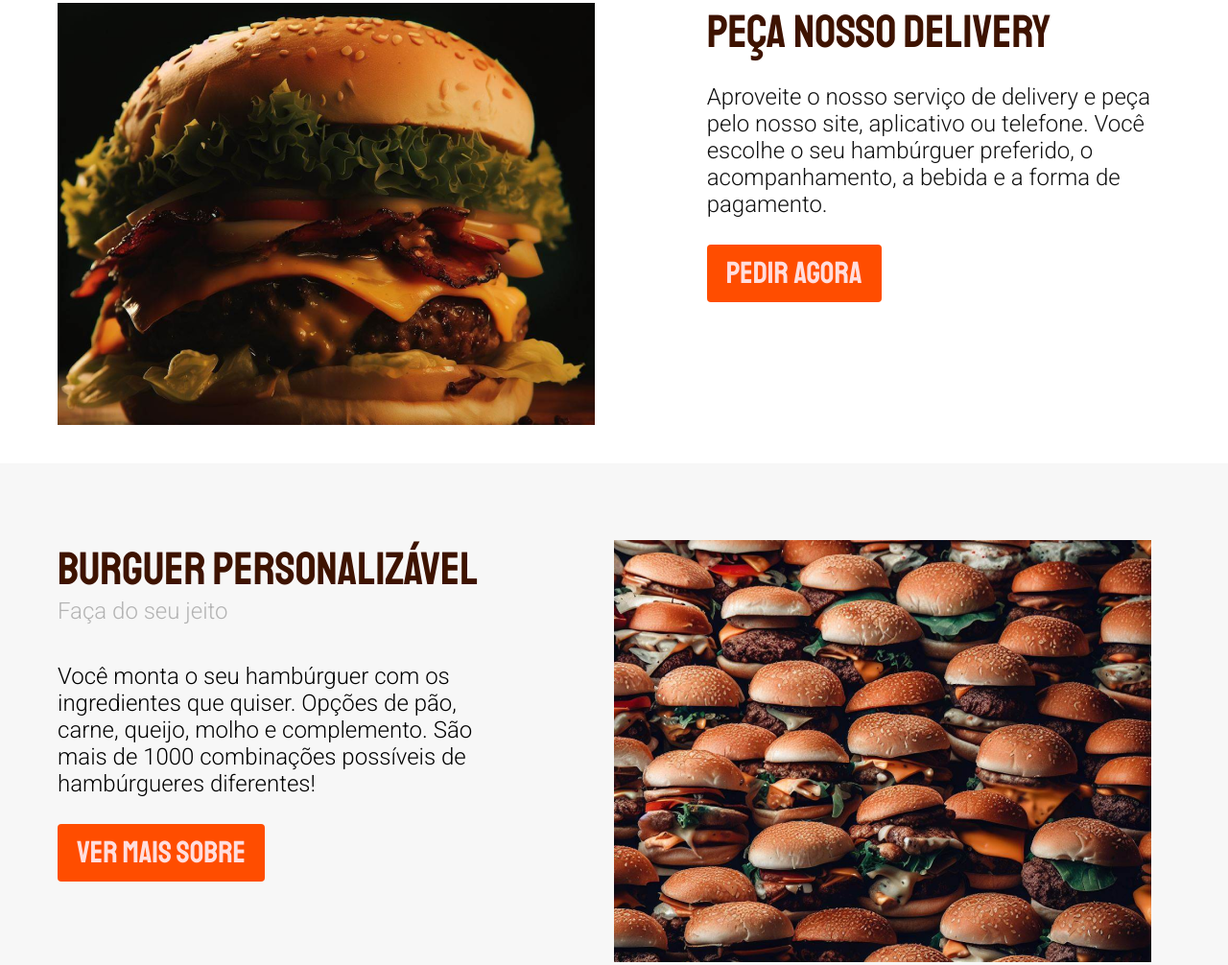
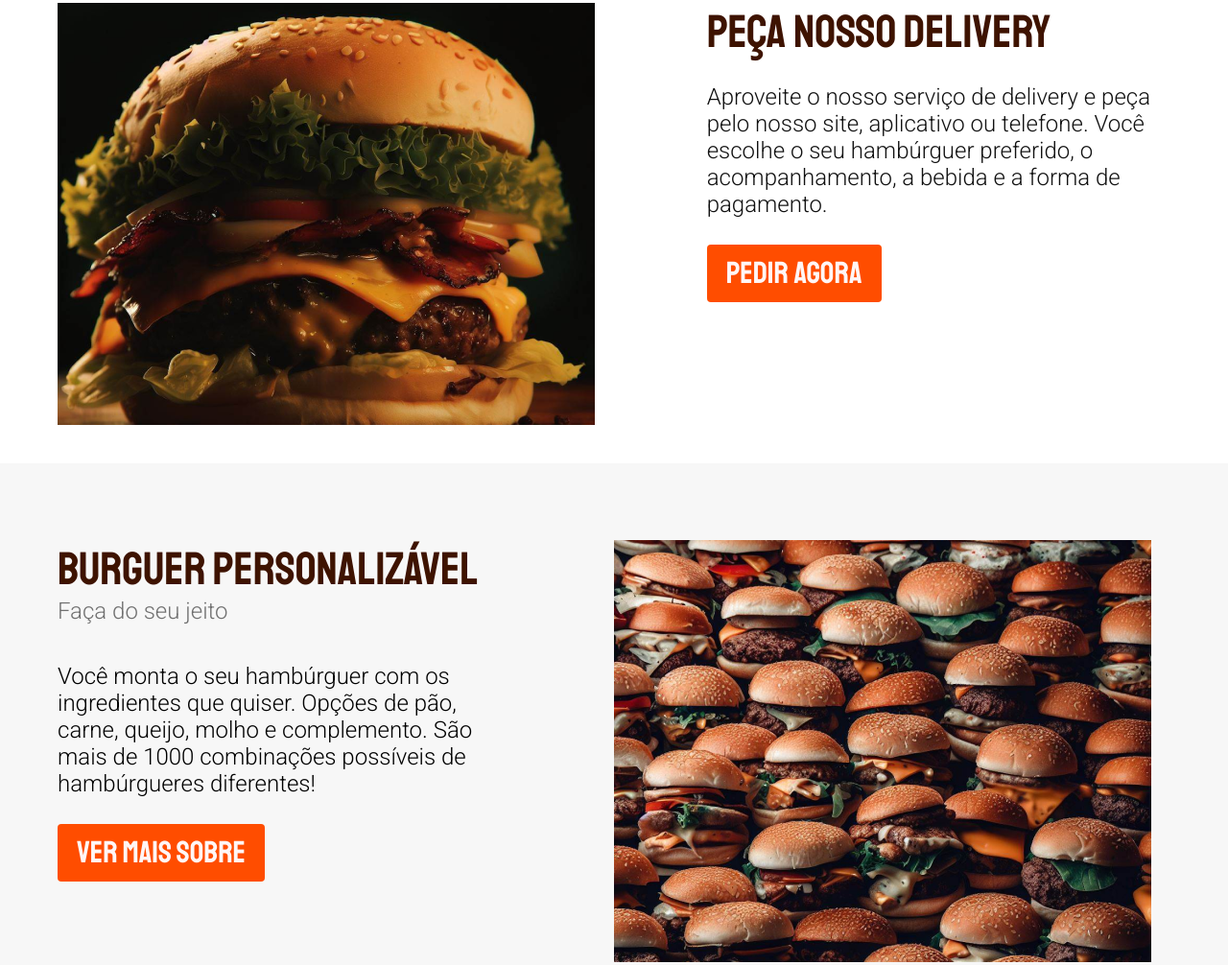
Before and after one commit to Weryclison/Burguer-Time, a plain HTML site: page index.html in a window 1280 px wide. Shown: the part 799-1805 px from the top of the page at 96% size. Drawn offline with Linux system fonts and the light colour scheme.

Commit message:
atualização

```diff
--- a/css/utilidades/componentes.css
+++ b/css/utilidades/componentes.css
@@ -11,7 +11,7 @@
   font-size: 2rem;
   background-color: var(--cor-p1);
   text-decoration: none;
-  color: #ffdede;
+  color: #fff6f6;
   padding: 10px 20px;
   border-radius: 4px;
   max-width: max-content;
--- a/index.html
+++ b/index.html
@@ -4,6 +4,7 @@
 <head>
   <meta charset="UTF-8">
   <meta name="viewport" content="width=device-width, initial-scale=1.0">
+  <meta name="description" content="Hamburgueria em Treze de Maio,Haburgueres personálizaveis,Burguer Delivery,Fast Foods">
   <title>Burguer Time</title>
   <link rel="stylesheet" href="./css/style.css">
   <link rel="preconnect" href="https://fonts.googleapis.com">
@@ -58,7 +59,7 @@
 
       <div class="personalizavel-conteudo">
         <h2 class="font-1-m cor-p5">Burguer Personalizável</h2>
-        <span class="font-2-m cor-5">Faça do seu jeito</span>
+        <span class="font-2-m cor-7">Faça do seu jeito</span>
 
         <p class="font-2-m">Você monta o seu hambúrguer com os ingredientes que quiser. Opções de pão, carne, queijo, molho e complemento. São mais de 1000 combinações possíveis de hambúrgueres diferentes!</p>
         <a class="botao" href="">Ver mais sobre</a>
```
